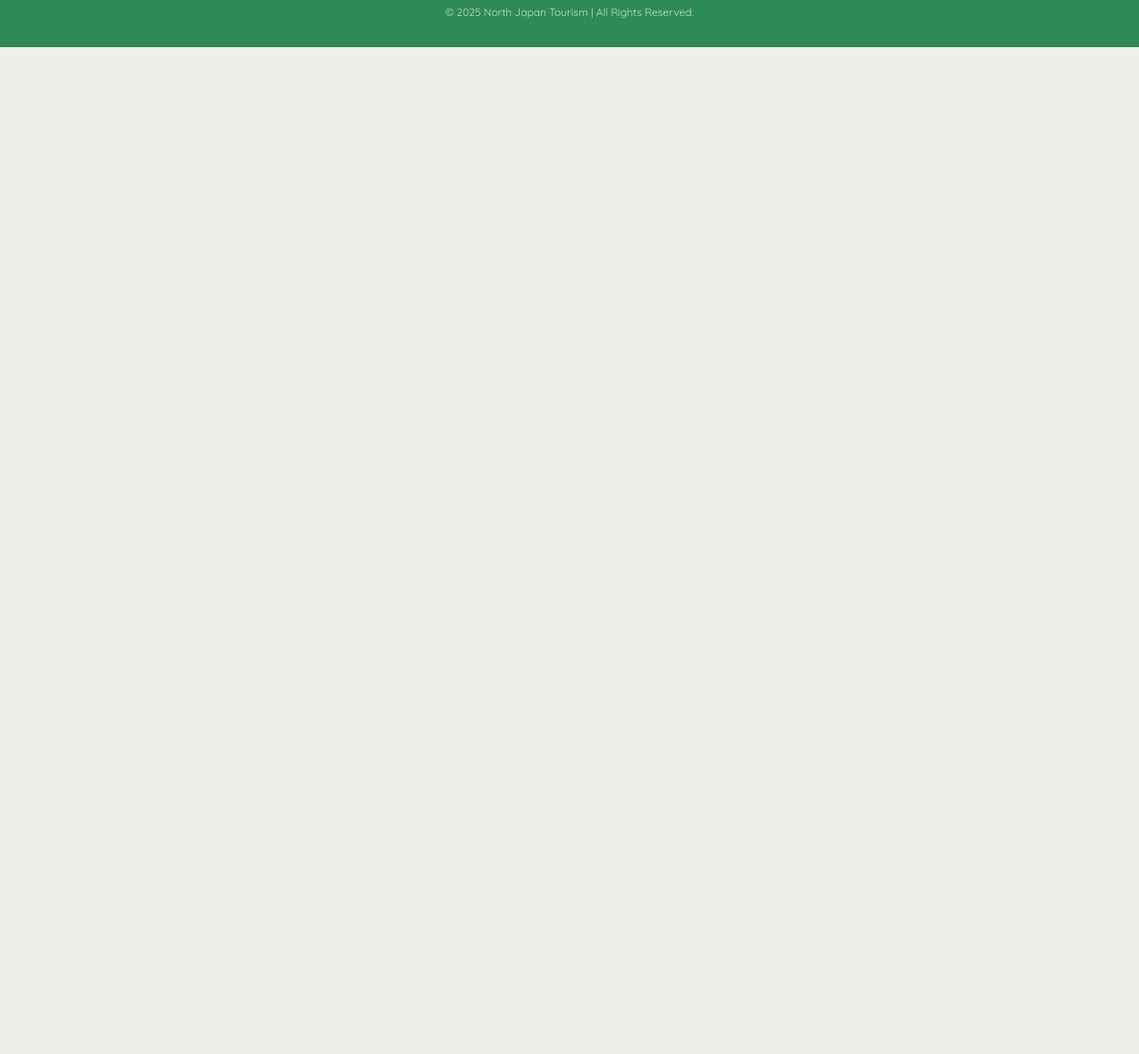
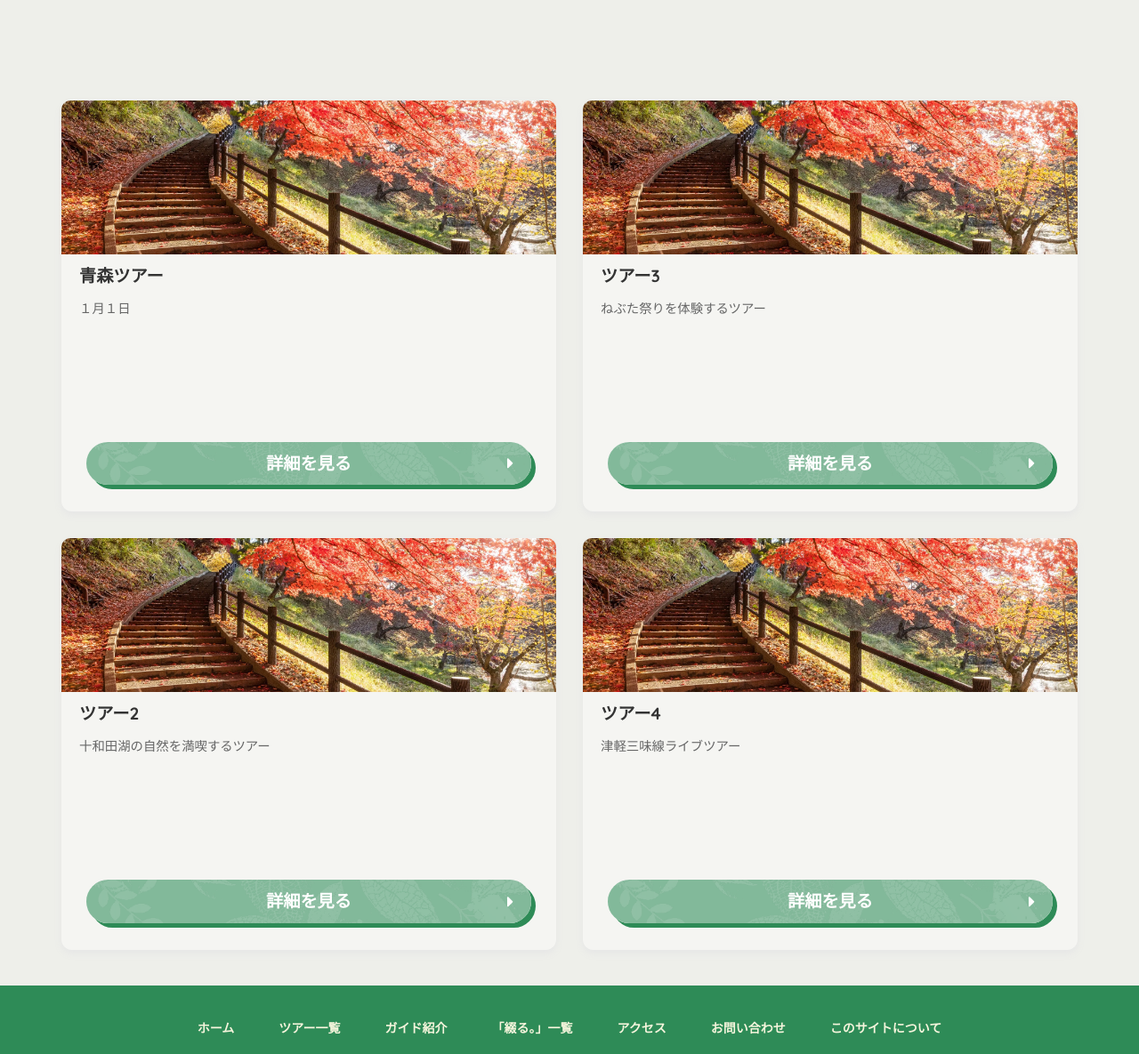
Before and after one commit to use0810/north-japan-tourism, a plain HTML site: page guide_detail.html in a window 1280 px wide. Shown: the part 734-1919 px from the top of the page at 89% size. Before the commit the page ends 800 px from the top, so only its background shows below. Drawn offline with nearby package versions, Linux system fonts and the light colour scheme.

Commit message:
'ガイド詳細ツアー一覧'

```diff
--- a/css/guide_detail.scss
+++ b/css/guide_detail.scss
@@ -34,7 +34,7 @@ span {
 
   .introduce {
     position: relative;
-    width: 80%;
+    width: 90%;
     height: 400px;
     text-align: center;
     margin: 0 auto;
@@ -108,3 +108,77 @@ span {
   }
 
 }
+
+
+// ========================
+// ツアーカルーセル
+// ========================
+
+.tour {
+	position: relative;
+  // background-color: #eeefea;
+  // background-image: url("../image/back1.svg");
+  // background-repeat: no-repeat;
+  // background-size: contain;
+  // background-position: center;
+  // background-attachment: fixed;
+}
+.tour-swiper {
+	height: 1000px;
+	width: 90%;
+	padding: 5px;
+	overflow: visible;
+	padding-bottom: 40px;
+	.swiper-slide{
+		transition: transform 0.3s ease-in-out;
+		display: flex;
+    flex-direction: column;
+		justify-content: space-between;
+		border-radius: 12px;
+		box-shadow: 0 4px 8px #e6e6e6;
+		padding-bottom: 30px;
+    background-color: rgba(255, 255, 255, 0.4);
+		&:hover {
+      transform: scale(1.05);
+    }
+		img {
+			height: 40%;
+			width: 100%;
+			object-fit: cover;
+			border-radius: 10px 10px 0 0;
+		}
+		h3 {
+			min-height: 30px; // 🔹 タイトルの高さを統一
+			font-size: 1rem;
+			margin: 10px 0;
+			color: #333;
+      padding-left: 20px;
+      @include responsive(tablet) {
+        font-size: 1.2rem;
+      }
+		}
+		p {
+      padding-left: 20px;
+			flex-grow: 1;
+			font-size: 0.9rem;
+			color: #666;
+			margin-bottom: 10px;
+			line-height: 1.6; // 🔹 行間の調整
+			overflow: hidden;
+			display: -webkit-box;
+			line-clamp: 5;
+			-webkit-line-clamp: 5; // 🔹 5行まで表示
+			-webkit-box-orient: vertical;
+			text-overflow: ellipsis; // 🔹 省略記号（...）を表示
+    }
+		.button1 {
+			margin-top: auto; // 🔹 ボタンを最下部に配置
+			width: 90%;
+			margin: 0 auto;
+			a{
+				width: auto; // 🔹 ボタンの幅を内容に合わせる
+    		max-width: 100%;
+			}
+		}
+	}
+}
--- a/guide_detail.html
+++ b/guide_detail.html
@@ -77,6 +77,48 @@
 				</div>
 			</section>
 
+			<section class="tour">
+				<h2 id="tour-title">Tours</h2>
+				<div class="swiper tour-swiper">
+						<div class="swiper-wrapper">
+								<div class="swiper-slide">
+									<img src="./image/top_hirosakijo.webp" alt="ツアー1">
+										<h3>青森ツアー</h3>
+										<p>１月１日<br></p>
+										<div class="button1">
+												<a href="./tour_detail.html?id=4">詳細を見る</a>
+										</div>
+								</div>
+								<div class="swiper-slide">
+										<img src="./image/top_hirosakijo.webp" alt="ツアー2">
+										<h3>ツアー2</h3>
+										<p>十和田湖の自然を満喫するツアー</p>
+										<div class="button1">
+												<a href="tour_detail.html?id=2">詳細を見る</a>
+										</div>
+								</div>
+								<div class="swiper-slide">
+										<img src="./image/top_hirosakijo.webp" alt="ツアー3">
+										<h3>ツアー3</h3>
+										<p>ねぶた祭りを体験するツアー</p>
+										<div class="button1">
+												<a href="tour_detail.html?id=3">詳細を見る</a>
+										</div>
+								</div>
+								<div class="swiper-slide">
+										<img src="./image/top_hirosakijo.webp" alt="ツアー4">
+										<h3>ツアー4</h3>
+										<p>津軽三味線ライブツアー</p>
+										<div class="button1">
+												<a href="tour_detail.html?id=4">詳細を見る</a>
+										</div>
+								</div>
+
+						</div>
+						<div class="swiper-scrollbar"></div>
+				</div>
+		</section>
+
 		</main>
 		<footer>
 			<nav class="footer-nav">
--- a/guide_info.json
+++ b/guide_info.json
@@ -23,7 +23,7 @@
  {
    "id": "4",
    "name": "鈴木 さくら",
-
+   "tour": "鈴木 さくらのツアー",
    "texts": [
     "初めまして！\n観光ガイドの鈴木さくらです。\n\n青森で生まれ育ち、\n地元のグルメや温泉をこよなく愛しています！",
 
--- a/js/guide_detail.js
+++ b/js/guide_detail.js
@@ -20,6 +20,7 @@ async function loadGuideDetails() {
     }
 
     displayGuideImage(guide);
+    displayTitle(guide);
     setupNextButton(guide.texts);
     await displayGuideText(guide.texts);
   } catch (error) {
@@ -46,6 +47,13 @@ function displayGuideImage(guide) {
   if (imageElem && guide.image) {
     imageElem.src = guide.image;
     imageElem.alt = guide.name;
+  }
+}
+
+function displayTitle(guide) {
+  const titleElem = document.getElementById('tour-title');
+  if (titleElem && guide.tour) {
+    titleElem.textContent = guide.tour
   }
 }
 
@@ -105,3 +113,32 @@ function setupNextButton(texts) {
 }
 
 loadGuideDetails();
+
+
+const tourSwiper = new Swiper('.tour-swiper', {
+  slidesPerView: 2,
+  spaceBetween: 0,
+  grid: {
+    rows: 2,
+  },
+  scrollbar: {
+    el: '.swiper-scrollbar',
+  },
+  breakpoints: {
+    320: { // スマホ（2×2）
+      slidesPerView: 1,
+      grid: { rows: 2 },
+      spaceBetween: 10,
+    },
+    768: { // タブレット（3×2）
+      slidesPerView: 2,
+      grid: { rows: 2 },
+      spaceBetween: 20,
+    },
+    1024: { // PC（3×2）
+      slidesPerView: 2,
+      grid: { rows: 2 },
+      spaceBetween: 30, //
+    }
+  }
+});
```
Also changed, not shown: tour_info.json (+51 -1 lines), css/guide_detail.css, 1 other file.
